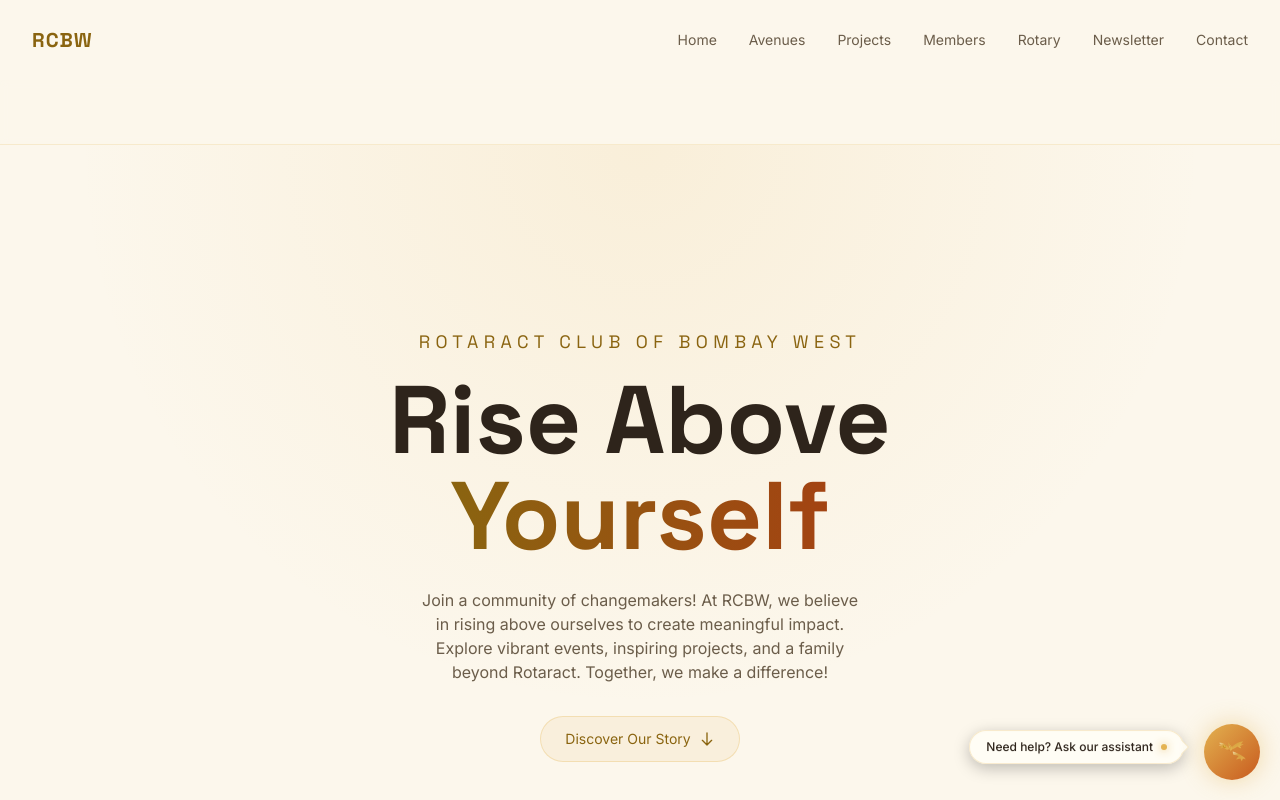
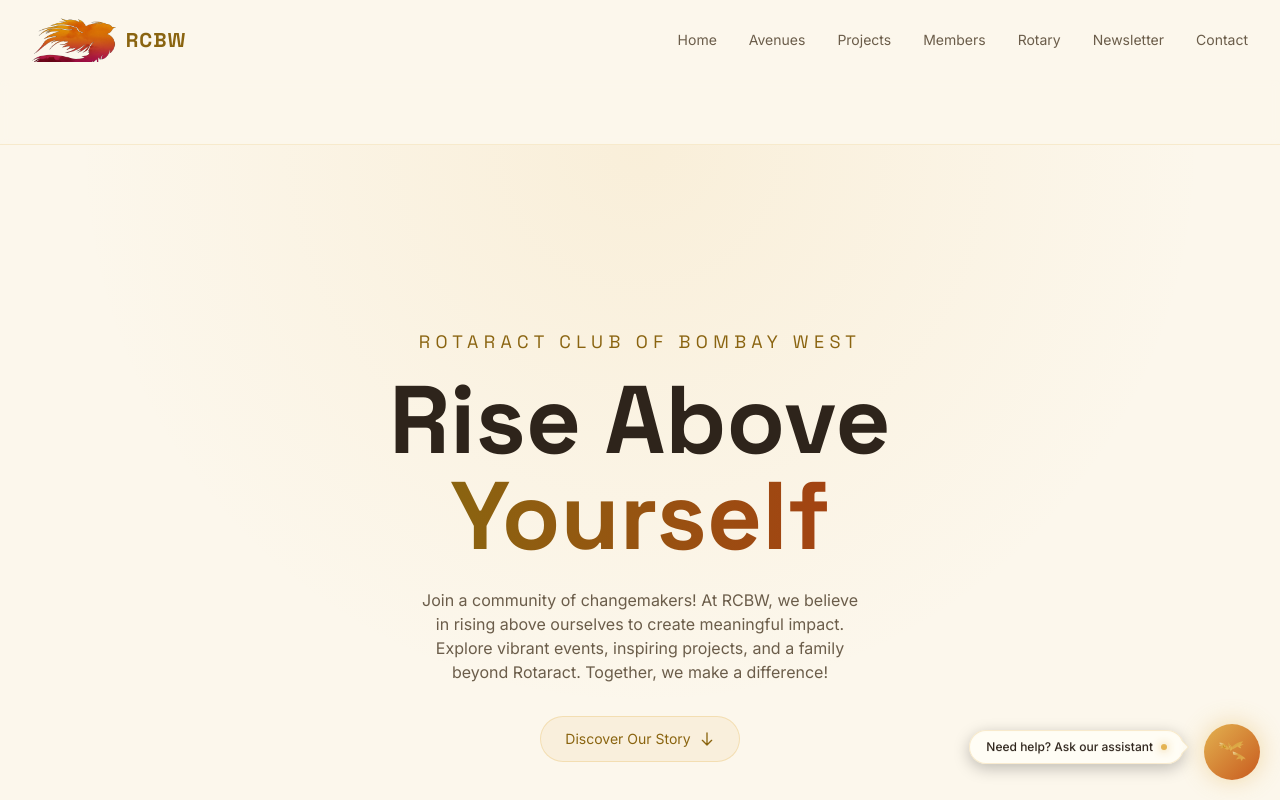
Before and after one commit to Harkeerat-ai/rc_web, a Next.js app: page / in a window 1280 px wide. Shown: the top 800 px of the page. Built offline with nearby package versions, Linux system fonts and the light colour scheme.

Commit message:
Update Navbar.tsx

```diff
--- a/components/layout/Navbar.tsx
+++ b/components/layout/Navbar.tsx
@@ -5,6 +5,7 @@ import { motion, AnimatePresence } from "framer-motion";
 import { usePathname } from "next/navigation";
 import { cn } from "@/lib/utils";
 import Link from "next/link";
+import Image from "next/image";
 
 const navLinks = [
   { label: "Home", href: "/" },
@@ -53,9 +54,20 @@ export default function Navbar() {
         <div className="flex items-center justify-between h-16 lg:h-20">
           <Link
             href="/"
-            className="font-heading text-goldtext text-lg lg:text-xl font-bold tracking-wider"
+            className="flex items-center gap-2.5 shrink-0"
+            aria-label="Rotaract Club of Bombay West — Home"
           >
-            RCBW
+            <Image
+              src="/brand/rcbw-logo.png"
+              alt=""
+              width={110}
+              height={58}
+              priority
+              className="h-9 lg:h-11 w-auto select-none"
+            />
+            <span className="font-heading text-goldtext text-lg lg:text-xl font-bold tracking-wider">
+              RCBW
+            </span>
           </Link>
 
           <div className="hidden md:flex items-center gap-8">
```
